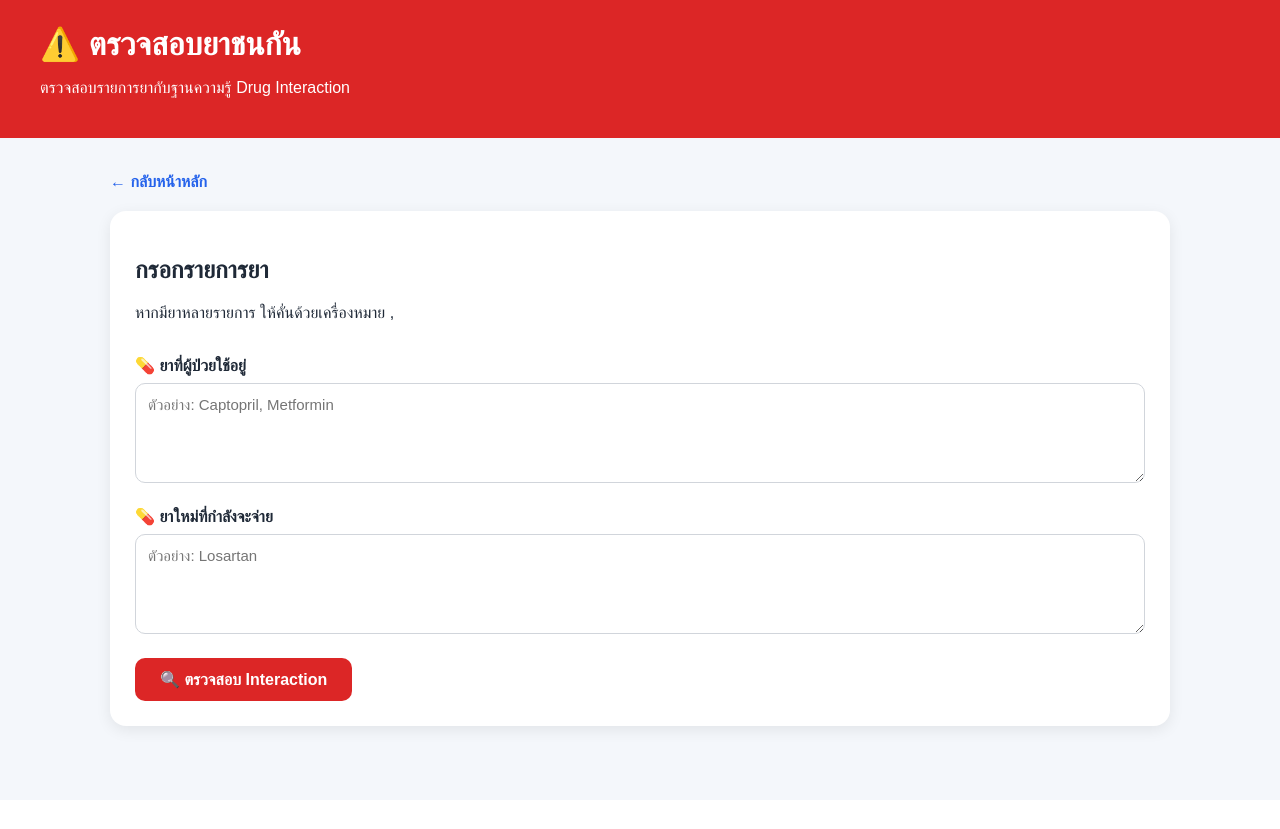
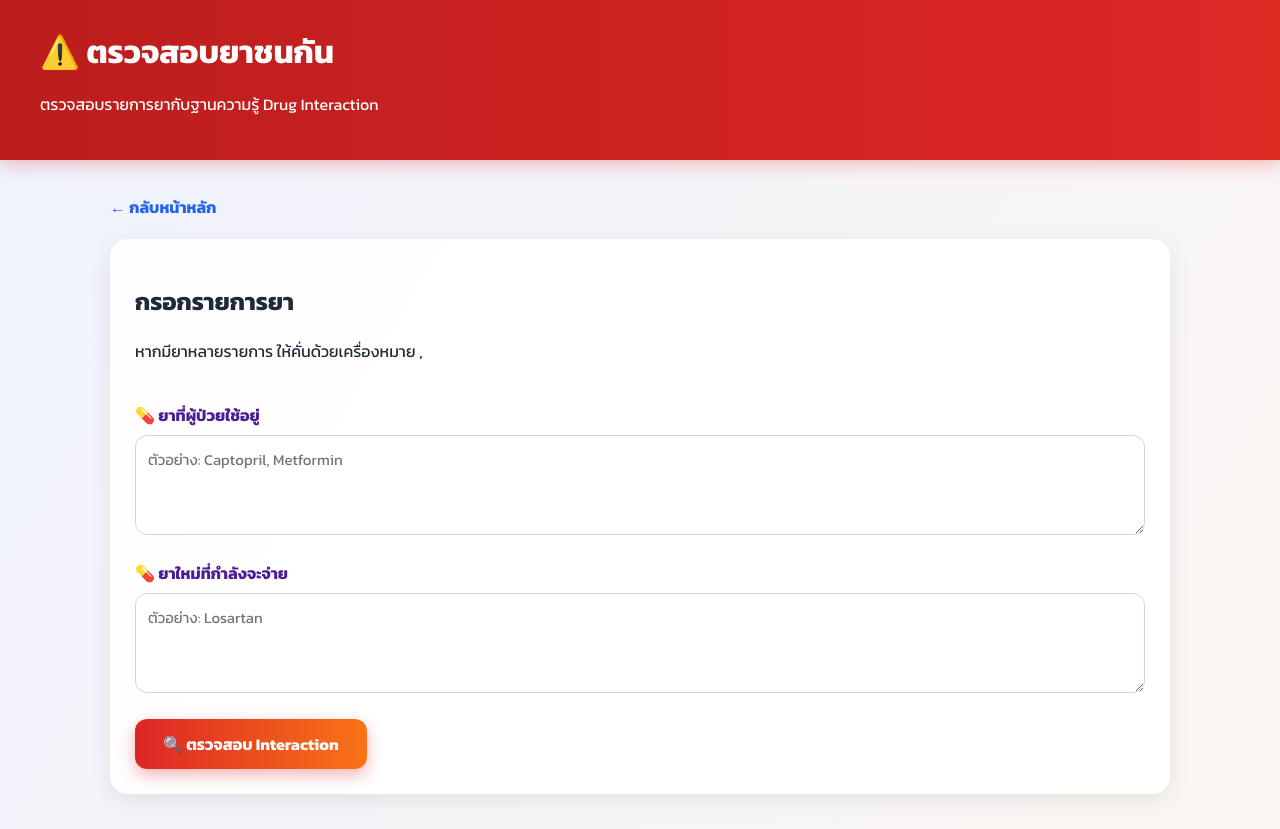
Before and after one commit to mydrugstock/drug-management, a Flask app: page /interaction-check in a window 1280 px wide. Before the commit the page ends 740 px from the top, so only its background shows below. Run offline with Flask 3, Linux system fonts and the light colour scheme.

Commit message:
Update interaction_check.html

```diff
--- a/templates/interaction_check.html
+++ b/templates/interaction_check.html
@@ -10,23 +10,47 @@
 
     <title>ตรวจสอบยาชนกัน</title>
 
+    <link rel="preconnect" href="https://fonts.googleapis.com">
+    <link href="https://fonts.googleapis.com/css2?family=Kanit:wght@300;400;500;600;700;800&display=swap" rel="stylesheet">
+
     <style>
 
         * {
             box-sizing: border-box;
-            font-family: Arial, sans-serif;
+            font-family: 'Kanit', Arial, sans-serif;
+        }
+
+        @keyframes gradientShift {
+            0% { background-position: 0% 50%; }
+            50% { background-position: 100% 50%; }
+            100% { background-position: 0% 50%; }
+        }
+
+        @keyframes fadeInUp {
+            from { opacity: 0; transform: translateY(24px); }
+            to { opacity: 1; transform: translateY(0); }
+        }
+
+        @keyframes pulseGlow {
+            0%, 100% { box-shadow: 0 0 0 0 rgba(220,38,38,0.3); }
+            50% { box-shadow: 0 0 0 8px rgba(220,38,38,0); }
         }
 
         body {
             margin: 0;
-            background: #f4f7fb;
+            background: linear-gradient(120deg, #fff1f2, #eef2ff, #fff7ed);
+            background-size: 300% 300%;
+            animation: gradientShift 20s ease infinite;
             color: #1f2937;
         }
 
         header {
-            background: #dc2626;
+            background: linear-gradient(90deg, #b91c1c, #dc2626, #f97316);
+            background-size: 200% 200%;
+            animation: gradientShift 8s ease infinite;
             color: white;
-            padding: 25px 40px;
+            padding: 28px 40px;
+            box-shadow: 0 4px 18px rgba(220,38,38,0.3);
         }
 
         header h1 {
@@ -44,21 +68,29 @@
             margin-bottom: 20px;
             color: #2563eb;
             text-decoration: none;
-            font-weight: bold;
+            font-weight: 700;
+            transition: transform 0.2s;
+        }
+
+        .back:hover {
+            transform: translateX(-4px);
         }
 
         .card {
-            background: white;
-            border-radius: 16px;
+            background: rgba(255,255,255,0.92);
+            border-radius: 18px;
             padding: 25px;
             margin-bottom: 25px;
-            box-shadow: 0 4px 15px rgba(0,0,0,0.08);
+            box-shadow: 0 6px 22px rgba(0,0,0,0.08);
+            opacity: 0;
+            animation: fadeInUp 0.5s ease forwards;
         }
 
         label {
             display: block;
-            font-weight: bold;
+            font-weight: 700;
             margin-bottom: 8px;
+            color: #4c1d95;
         }
 
         textarea {
@@ -66,25 +98,35 @@
             min-height: 100px;
             padding: 12px;
             border: 1px solid #d1d5db;
-            border-radius: 10px;
+            border-radius: 12px;
             resize: vertical;
             margin-bottom: 20px;
             font-size: 15px;
+            font-family: inherit;
+            transition: border-color 0.2s, box-shadow 0.2s;
+        }
+
+        textarea:focus {
+            outline: none;
+            border-color: #dc2626;
+            box-shadow: 0 0 0 3px rgba(220,38,38,0.15);
         }
 
         button {
-            background: #dc2626;
+            background: linear-gradient(90deg, #dc2626, #f97316);
             color: white;
             border: none;
-            padding: 12px 25px;
-            border-radius: 10px;
+            padding: 13px 28px;
+            border-radius: 12px;
             cursor: pointer;
             font-size: 16px;
-            font-weight: bold;
+            font-weight: 700;
+            box-shadow: 0 6px 16px rgba(220,38,38,0.35);
+            transition: transform 0.2s, box-shadow 0.2s;
         }
 
         button:hover {
-            background: #b91c1c;
+            transform: translateY(-3px) scale(1.03);
         }
 
         .alert {
@@ -92,7 +134,8 @@
             background: #fef2f2;
             padding: 20px;
             margin-bottom: 15px;
-            border-radius: 10px;
+            border-radius: 12px;
+            animation: pulseGlow 2.6s infinite;
         }
 
         .alert h3 {
@@ -104,7 +147,7 @@
             background: #f0fdf4;
             border-left: 6px solid #16a34a;
             padding: 20px;
-            border-radius: 10px;
+            border-radius: 12px;
         }
 
         .warning {
@@ -112,7 +155,7 @@
             border-left: 6px solid #d97706;
             padding: 15px;
             margin-top: 15px;
-            border-radius: 8px;
+            border-radius: 10px;
         }
 
     </style>
```
